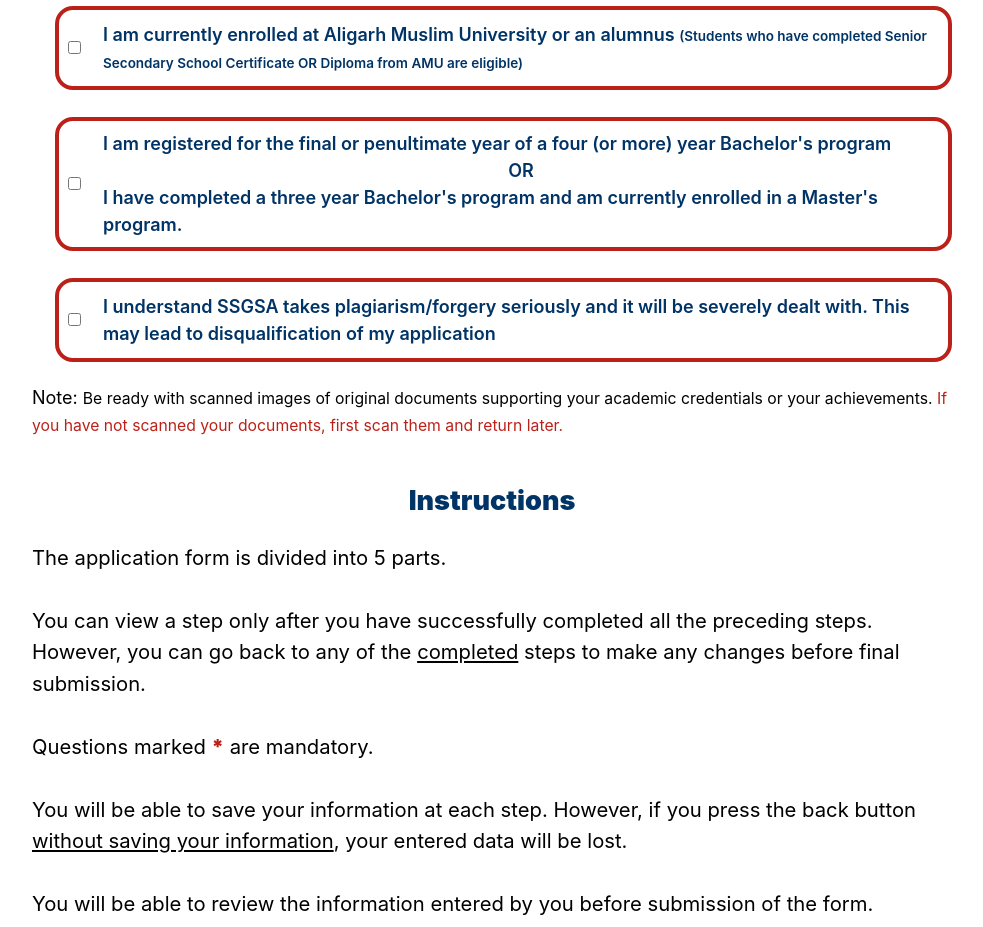
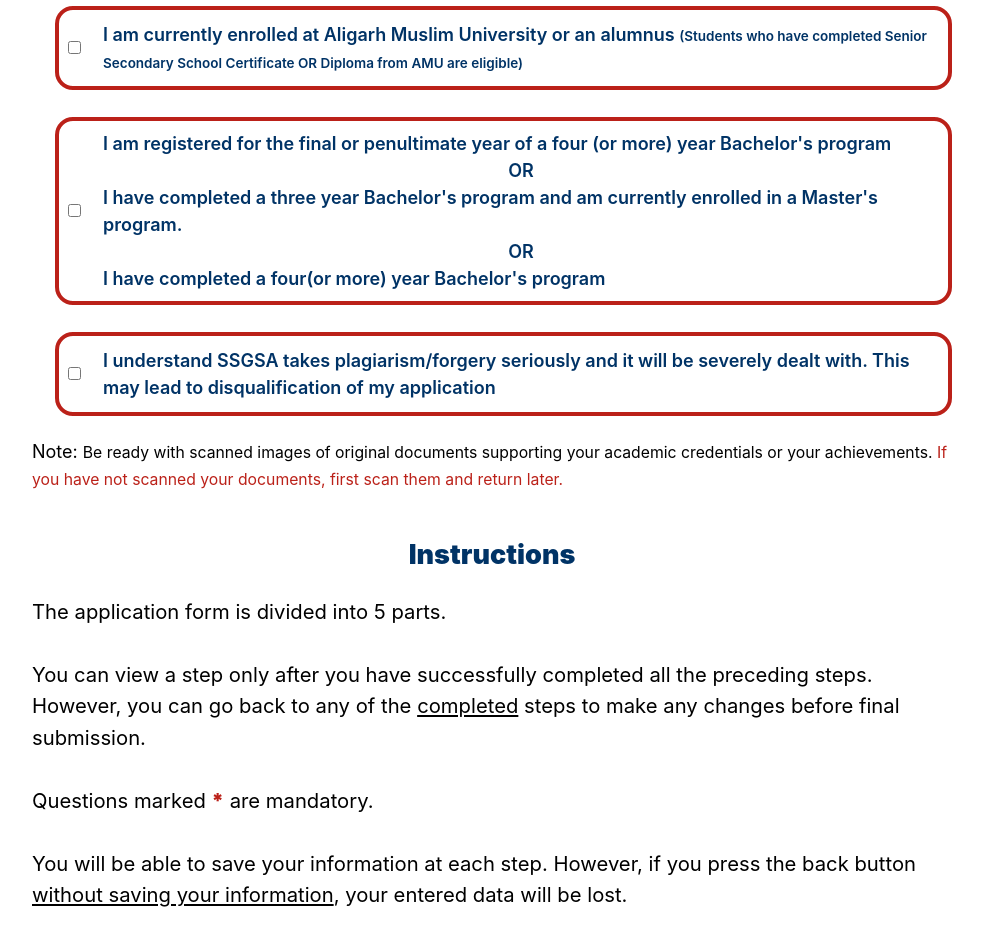
Before and after one commit to ssgsa-us/ssgsa.us, a Next.js app: page /application-portal in a window 1280 px wide. Shown: the part 800-1727 px from the top of the page, without its empty margins (148-1131 px from the left). Built offline with nearby package versions, Linux system fonts and the light colour scheme; no server answers.

Commit message:
Update index.tsx
updating the eligibility point 2 to  make the legibility criteria for alums more clear

```diff
--- a/pages/application-portal/index.tsx
+++ b/pages/application-portal/index.tsx
@@ -95,6 +95,8 @@
                 <span className="flex justify-center">OR</span>I have completed
                 a three year Bachelor&apos;s program and am currently enrolled
                 in a Master&apos;s program.
+                <span className="flex justify-center">OR</span>I have completed
+                a four(or more) year Bachelor&apos;s program
               </label>
             </div>
             <br />
```
